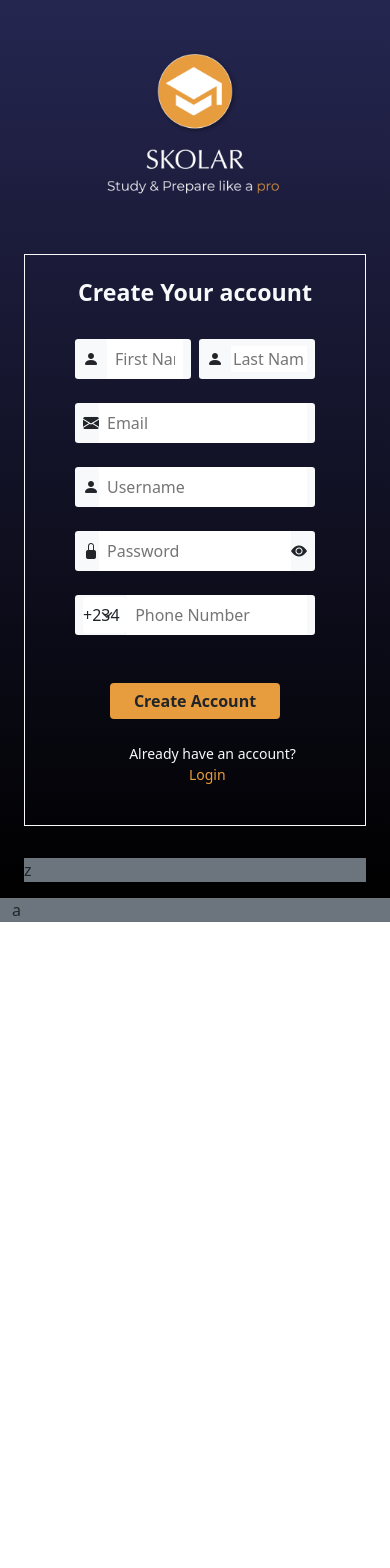
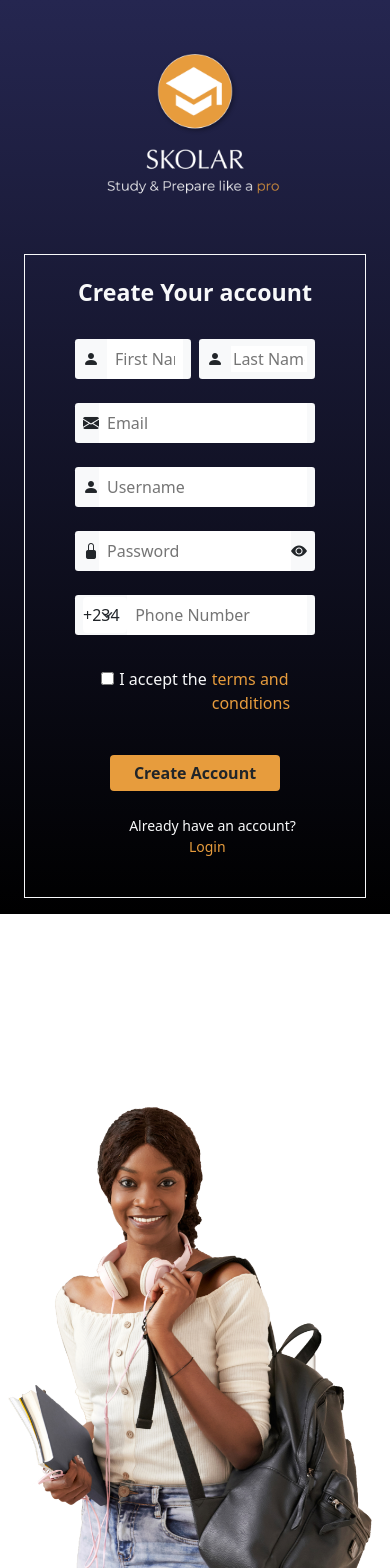
Before and after one commit to ajadimayowa/skola9jaweb, a React (Create React App) app: page /signup in a window 390 px wide. Shown: the top 1568 px of the page. Before the commit the page ends 922 px from the top, so only its background shows below. Built offline with nearby package versions, Linux system fonts and the light colour scheme.

Commit message:
Onboard Ui done

```diff
--- a/src/components/pages/SignUp.tsx
+++ b/src/components/pages/SignUp.tsx
@@ -3,8 +3,9 @@ import { useNavigate } from "react-router-dom";
 import { Col, Container, Row, Form, FormLabel, FormGroup, FormControl, Button, FormSelect } from "react-bootstrap";
 import signUpStyle from './css/signup.module.css';
 import logo from '../../assets/images/logo.png';
+import signUpImage from '../../assets/images/signup-image.png'
 import { Formik } from "formik";
-import { Input, InputGroup, SelectPicker } from "rsuite";
+import { Input, InputGroup, SelectPicker, Checkbox, CheckboxGroup } from "rsuite";
 import { ArrowRight, BarChartLineFill } from "react-bootstrap-icons";
 
 
@@ -18,8 +19,8 @@ const SignUp = () => {
     return (
         <Container fluid className="bg-primary">
             <Row className={`center ${signUpStyle.container}`}>
-                <Col className="bg-secondary">
-                    a
+                <Col className={`min-vh-100 p-0 ${signUpStyle.left}`}>
+
                 </Col>
                 <Col className={`d-flex w-100 min-vh-100 p-3 pt-4 gap-2 flex-column px-4   align-items-center ${signUpStyle.right}`}>
                     <Row className="mt-4 mb-4">
@@ -57,13 +58,18 @@ const SignUp = () => {
                             <InputGroup className={`w-100 mt-4 d-flex rounded-1 bg-light text-dark align-items-center px-2 mb-4 ${signUpStyle.textField}`}>
 
                                 <FormSelect className="outline-0 border-0 px-0 w-25 ml-4">
-                                    <option selected value="234">+234</option>
+                                    <option value="234">+234</option>
                                     <option value="1">+1</option>
                                     <option value="44">+44</option>
                                 </FormSelect>
                                 <Input placeholder="Phone Number" className="w-100 p-2 border-0 outline-0" />
+                            </InputGroup>
 
-                            </InputGroup>
+                            <CheckboxGroup style={{color:'#E79C3D', marginLeft:35}} className={`w-100  mt-2 d-flex justify-content-center text-light px-2 ${signUpStyle.checkField}`}>
+                                <Checkbox style={{marginRight:5}} />
+                                I accept the
+                                <p className="w-50 p-0" style={{ marginLeft: 5,color: '#E79C3D', cursor: 'pointer' }}>terms and conditions</p>
+                                </CheckboxGroup>
 
 
                             <Button className="text-dark mt-4 px-4 border-0" type="submit" style={{ backgroundColor: '#E79C3D', fontWeight: '600' }}>Create Account</Button>
@@ -76,7 +82,6 @@ const SignUp = () => {
 
                         </Form>
                     </Row>
-                    <Row className="mt-4 w-100 bg-secondary">z</Row>
                 </Col>
             </Row>
         </Container>
--- a/src/components/pages/css/signup.module.css
+++ b/src/components/pages/css/signup.module.css
@@ -1,17 +1,37 @@
+.container {
+    background-color: rgb(255, 255, 255);
+}
 .right {
     background-image: linear-gradient(#252650, #000000);
+}
+.left {
+    background-image: url('../../../assets/images/signup-image.png');
+    background-size: contain;
+    background-repeat: no-repeat;
+    background-position: center;
 }
 
 .textField input:focus, textarea:focus, select:focus {
     outline:none;
 }
 
+.checkField input:focus, textarea:focus, select:focus {
+    outline:none;
+}
+
+
 @media (max-width : 576px) {
     .container {
         flex-direction: column-reverse;
-        background-color: pink;
+        background-color: rgb(255, 255, 255);
     }
     .right {
         background-image: linear-gradient(#252650, #000000);
     }
+    .left {
+        background-image: url('../../../assets/images/signup-image.png');
+        background-size: contain;
+        background-repeat: no-repeat;
+        background-position: center;
+    }
 }
```
Also changed, not shown: src/assets/images/signup-image.png (added).
